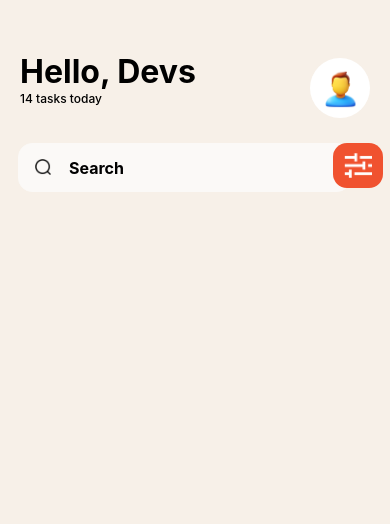
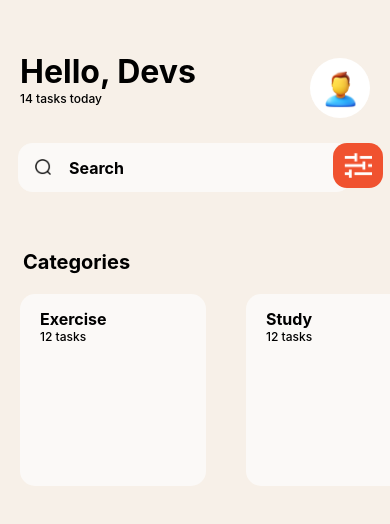
Before and after one commit to DNYAbbey/rn-assignment3-11207924, a React Native app in the folder UIMockUp/: screen / in a window 390 px wide. Shown: the top 524 px of the page. Built offline with nearby package versions, Linux system fonts and the light colour scheme.

Commit message:
Categories section added using horizontal scrollview

```diff
--- a/UIMockUp/App.js
+++ b/UIMockUp/App.js
@@ -11,12 +11,51 @@ export default function App() {
         </View>
         <View style={styles.profileimgContainer}><Image source={require('./assets/profileimg.png')} style={styles.profileimg} /></View>
       </View>
+
       <View style={styles.intro}>
         <View>
           <TextInput placeholder='Search' style={styles.searchbar}/>
           <Image source={require('./assets/searchicon.png')} style={styles.searchicon} />
         </View>
         <TouchableOpacity style={styles.filter}><Image source={require('./assets/filtericon.png')} style={styles.filtericon} /></TouchableOpacity>
+      </View>
+
+      <View>
+        <Text style={styles.subheader}>Categories</Text>
+        <ScrollView horizontal={true} showsHorizontalScrollIndicator={false}>
+          <View style={styles.categorycard}>
+            <Text style={styles.categoryheader}>Exercise</Text>
+            <Text style={styles.paragraph}>12 tasks</Text>
+          </View>
+          <View style={styles.categorycard}>
+            <Text style={styles.categoryheader}>Study</Text>
+            <Text style={styles.paragraph}>12 tasks</Text>
+          </View>
+          <View style={styles.categorycard}>
+            <Text style={styles.categoryheader}>Cook</Text>
+            <Text style={styles.paragraph}>12 tasks</Text>
+          </View>
+          <View style={styles.categorycard}>
+            <Text style={styles.categoryheader}>Code</Text>
+            <Text style={styles.paragraph}>12 tasks</Text>
+          </View>
+          <View style={styles.categorycard}>
+            <Text style={styles.categoryheader}>Assignments</Text>
+            <Text style={styles.paragraph}>12 tasks</Text>
+          </View>
+          <View style={styles.categorycard}>
+            <Text style={styles.categoryheader}>Clean</Text>
+            <Text style={styles.paragraph}>12 tasks</Text>
+          </View>
+          <View style={styles.categorycard}>
+            <Text style={styles.categoryheader}>Attend Lectures</Text>
+            <Text style={styles.paragraph}>12 tasks</Text>
+          </View>
+          <View style={styles.categorycard}>
+            <Text style={styles.categoryheader}>Learn New Skill</Text>
+            <Text style={styles.paragraph}>12 tasks</Text>
+          </View>
+        </ScrollView>
       </View>
     </ScrollView>
   );
@@ -91,4 +130,23 @@ const styles = StyleSheet.create({
     width: '28.5px',
     margin: 'auto',
   },
+  subheader:{
+    fontSize: '20px',
+    fontWeight: '700',
+    marginLeft: '23px',
+    marginTop: '42px',
+  },
+  categorycard:{
+    backgroundColor: '#FBF9F7',
+    width: '186px',
+    height: '192px',
+    margin: '20px',
+    borderRadius: '15px',
+  },
+  categoryheader:{
+    fontSize: '16px',
+    marginLeft: '20px',
+    marginTop: '15px',
+    fontWeight: '700',
+  }
 });
```
